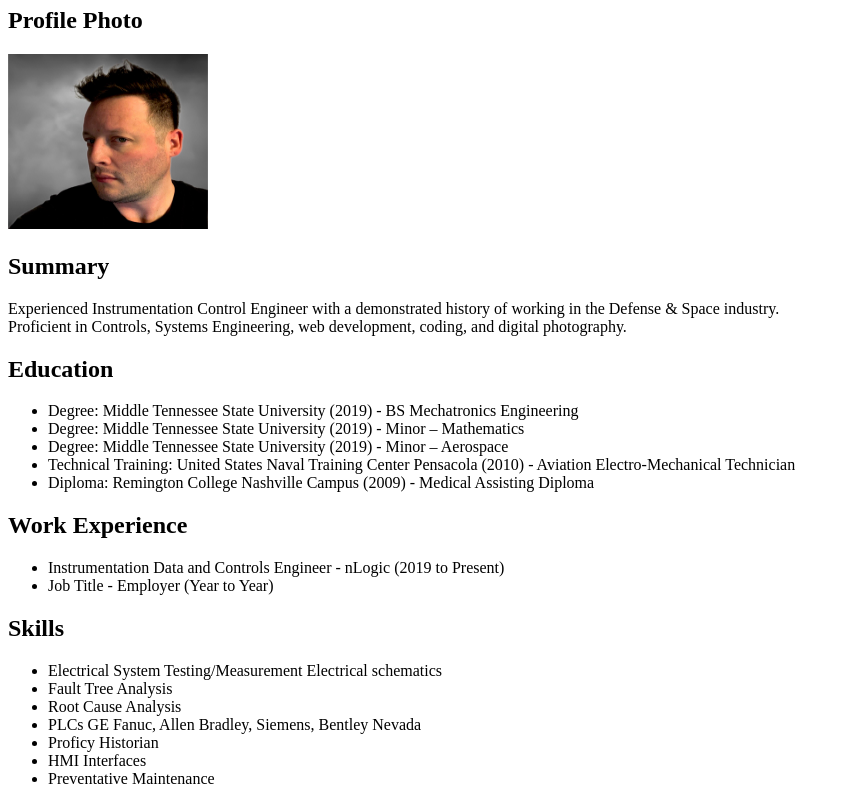
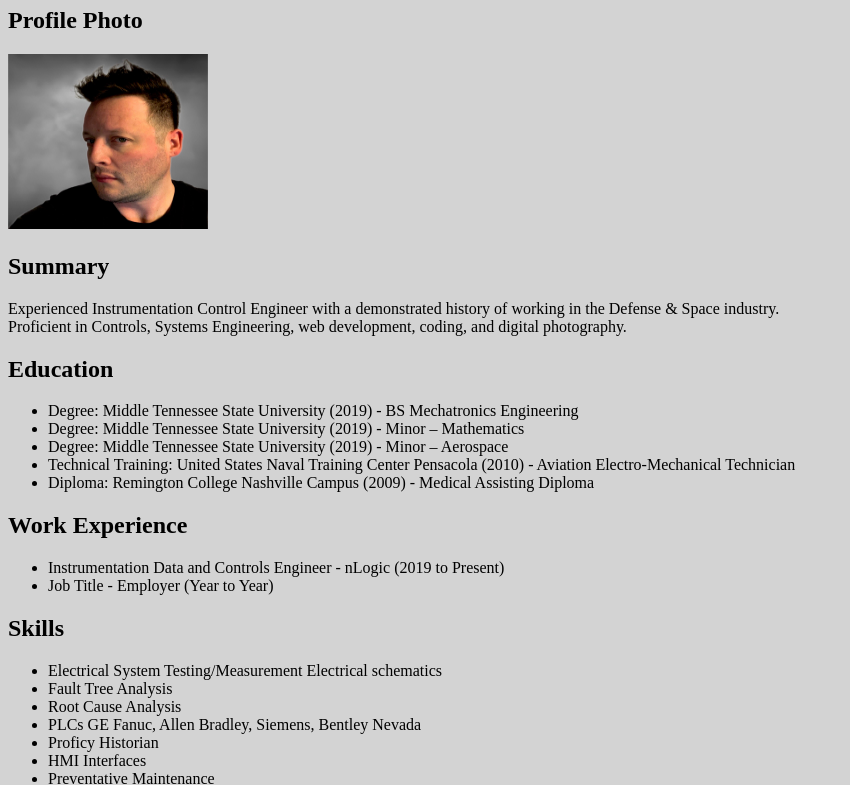
Before and after one commit to rorywilliamscodes/My_Resume, a plain HTML site: page index.html in a window 1280 px wide. Shown: the part 73-858 px from the top of the page, without its empty margins (0-850 px from the left). Drawn offline with Linux system fonts and the light colour scheme.

Commit message:
Update index.html

```diff
--- a/index.html
+++ b/index.html
@@ -1,5 +1,5 @@
 <!DOCTYPE html>
-<html style="background:light grey">
+<html style="background:#d3d3d3">
 <head>
   <title>My Resume</title>
 </head>
```
